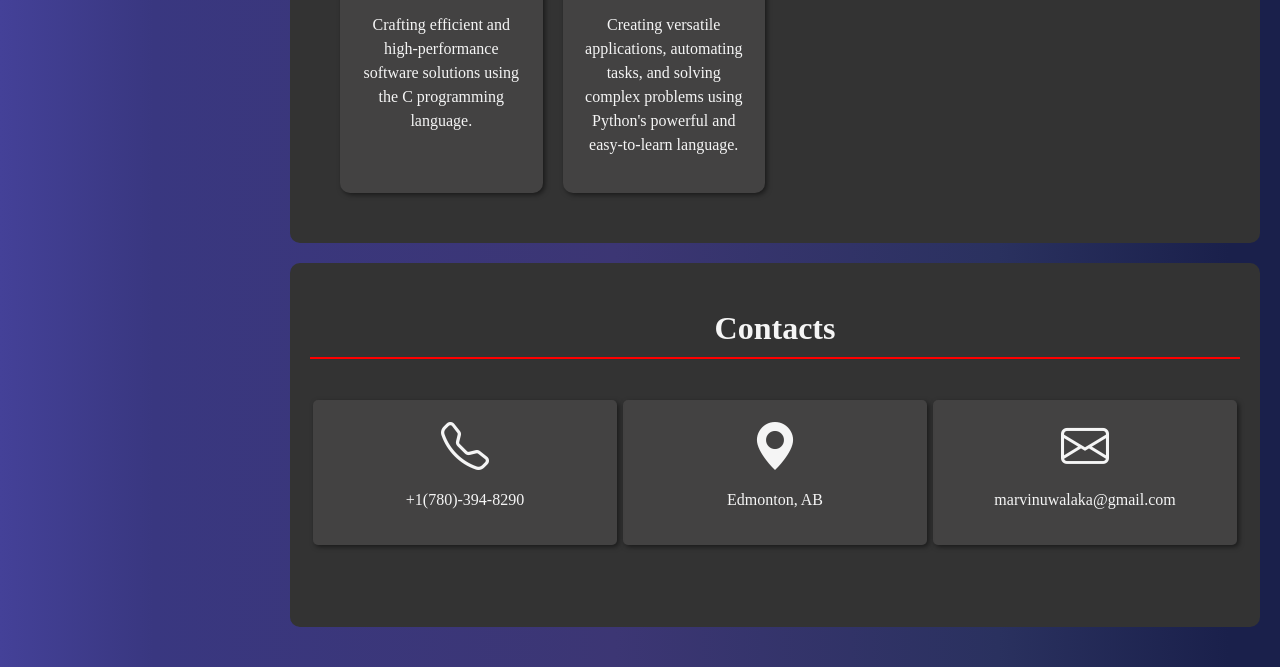
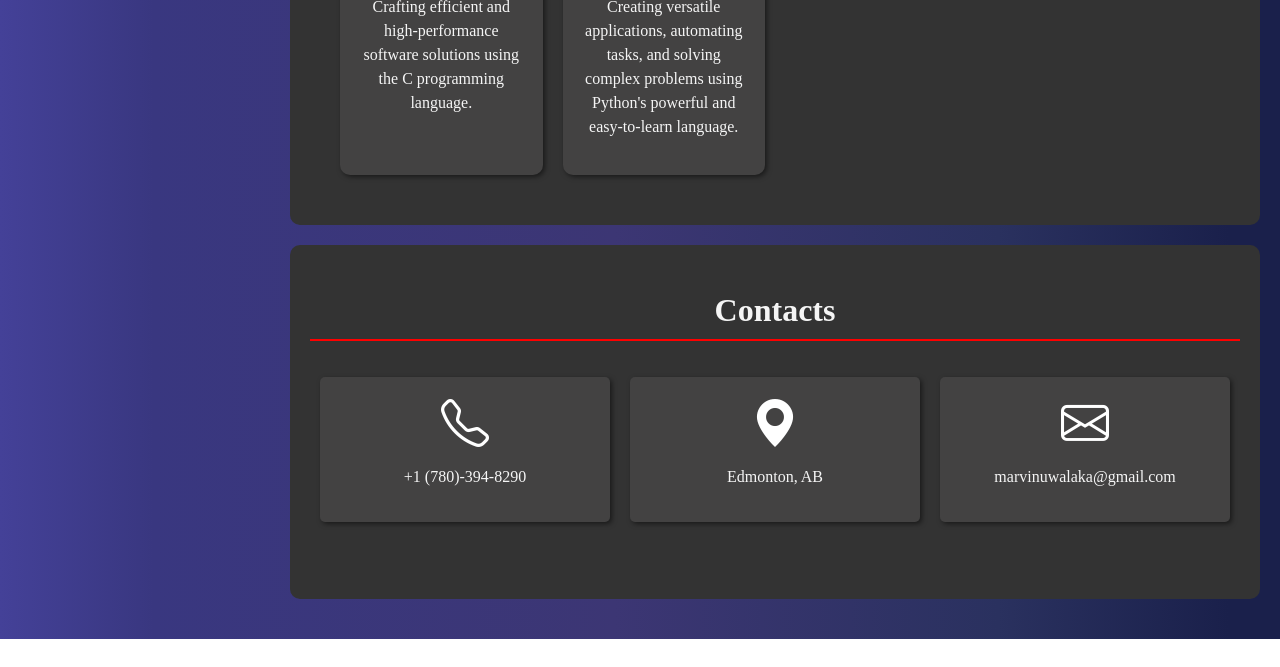
Before and after one commit to Sauceg/Marvin_Uwalaka, a plain HTML site: page index.html in a window 1280 px wide. Shown: the part 2088-2755 px from the top of the page. After the commit the page ends 2727 px from the top, so only its background shows below. Drawn offline with nearby package versions, Linux system fonts and the light colour scheme.

Commit message:
wiki demo contacts and project links fix

```diff
--- a/change.css
+++ b/change.css
@@ -269,12 +269,12 @@ nav .cc{
     line-height: 1.5;
     }
 
-.bio, .mission, .contact.grid div {
+.bio, .mission, .contact-grid a{
     background-color:  #706d6d42;;
     border-radius: 5px;
     box-shadow: 2px 2px 5px rgba(0, 0, 0, 0.5);
     padding: 20px;
-    margin: 15px;
+    margin: 10px;
     color: whitesmoke;
     }
 .bio p, .mission p{
@@ -286,7 +286,6 @@ nav .cc{
 .aboutcontainer {
     display: grid;
     grid-template-columns: 1fr 3fr;
-    gap: 20px;
     justify-items: center;
     }
 
@@ -304,22 +303,26 @@ nav .cc{
 
     }
 
-.contact.grid {
+.contact-grid {
     display: grid;
-    grid-template-columns: 1fr 1fr 1fr;
-    justify-items: center;
+    grid-template-columns: repeat(auto-fit, minmax(200px, 1fr));
     margin-bottom: 5%;
     transition: background-color 0.7s;
     }
-.contact.grid div{
+
+.contact-grid i{
+    color: white;
+    font-size: 3em;
+    }
+.contact-grid p{
+    font-size: 2vb;
+    }
+.contact-grid a{
     text-align: center;
-    width: 85%;
-    }
-.contact.grid i{
-    font-size: 3rem;
-    }
+    text-decoration: none;
+}
 
-.contact.grid :hover{
+.contact-grid a:hover{
     background-color:#6c5ce7;
     transform: scale(1.05);
     }
@@ -348,5 +351,11 @@ nav .cc{
 .aboutcontainer {
     grid-template-columns: 1fr;
     }
-
+.project-buttons a {
+    text-decoration: none;
+    padding: 5px 8px; /* Added padding for a button-like appearance */
+    display: inline-block; /* Make the links behave like buttons */
+    margin: 2px; /* Space between the links */
+    transition: background-color 0.3s ease, color 0.3s ease;
+    }
 }
--- a/index.html
+++ b/index.html
@@ -107,7 +107,7 @@
                     <div class= "bio">
                         <h3>Bio</h3>
                         <p>
-                            Marvin Uwalaka is a dynamic community organizer at Sencelosia, where he leads initiatives that bring local artists and residents together through community art workshops and events. His passion for community engagement extends to his role as Event Coordinator for the University of Alberta Black Student Association (U.A.B.S.A), where he is responsible for organizing and promoting events that align with the association’s mission.
+                            Marvin Uwalaka is a dedicated community organizer at Sencelosia, where he leads initiatives that bring local artists and residents together through community art workshops and events. His passion for community engagement extends to his role as Event Coordinator for the University of Alberta Black Student Association (U.A.B.S.A), where he is responsible for organizing and promoting events that align with the association’s mission.
                         </p>
                         <p>
                             Growing up in Nigeria and now residing in Edmonton, Alberta, Marvin is committed to uplifting communities. He was recognized by the Canadian Service Corps with a Certificate of Recognition for his valuable contributions to improving Canadian communities. Marvin has also played a key role in the Black Youth Leadership Program at the Center for the Advancement of African Canadians, where he empowers Black youth to lead community-based initiatives, fostering personal and communal development.
@@ -152,20 +152,23 @@
 
             <section id="contacts">
                 <h1>Contacts</h1>
-                <div class ="contact grid">
-                    <div>
-                        <i class="bi bi-telephone"></i>
-                        <P>+1(780)-394-8290</P>
-                    </div>
-                    <div>
-                        <i class="bi bi-geo-alt-fill"></i>
-                        <p>Edmonton, AB</p>
-                    </div>
-                    <div>
-                        <i class="bi bi-envelope"></i>
-                        <P>marvinuwalaka@gmail.com</P>
-                    </div>
+                <div class ="contact-grid">
+                        <a href ="Tel:+1 (780)-394-8290">
+                            <i class="bi bi-telephone"></i>
+                        <P>+1 (780)-394-8290</P>
+                        </a>
 
+
+                        <a href ="https://en.wikipedia.org/wiki/Edmonton">
+                            <i class="bi bi-geo-alt-fill"></i>
+                            <p>Edmonton, AB</p>
+                        </a>
+
+
+                        <a href="mailto:marvinuwalaka@gmail.com">
+                            <i class="bi bi-envelope"></i>
+                            <P>marvinuwalaka@gmail.com</P>
+                        </a>
                 </div>
             </section>
 
```
Also changed, not shown: 1 other file.
